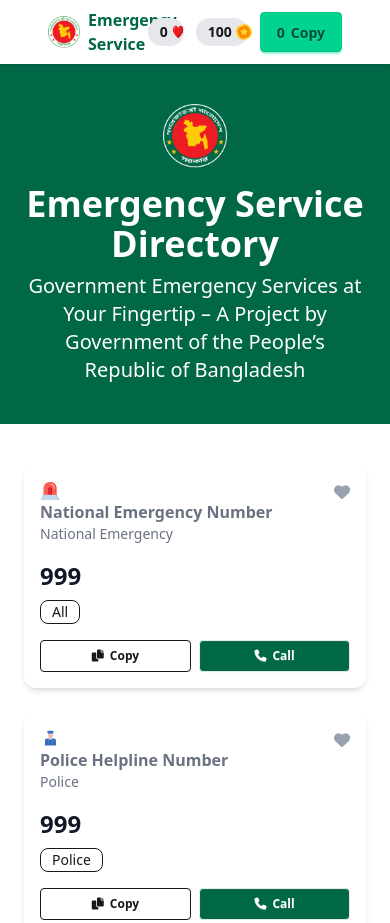
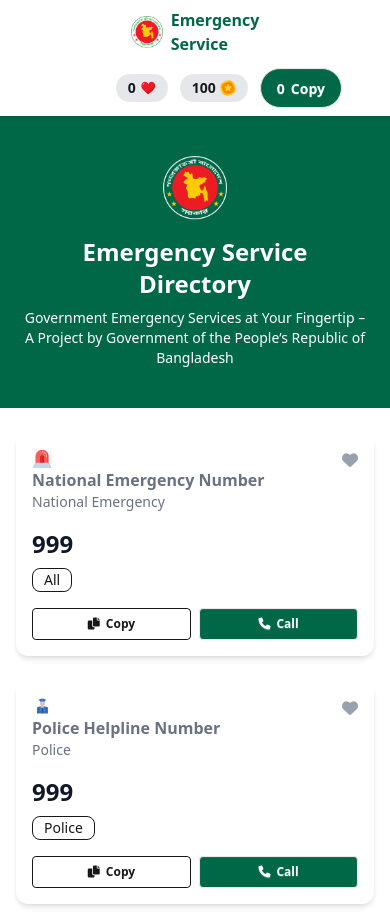
Before and after one commit to muhsinabdullah/PH-Assignment-5, a plain HTML site: page index.html in a window 390 px wide. Shown: the top 923 px of the page. Drawn offline with nearby package versions, Linux system fonts and the light colour scheme; a web font is replaced by a local one.

Commit message:
Responsive Design for mobile devices add

```diff
--- a/index.html
+++ b/index.html
@@ -35,7 +35,7 @@
 
     <!-- Navbar Section Starts-->
     <div class="navbar bg-white shadow-sm px-6">
-        <div class="container mx-auto px-6 flex justify-between items-center">
+        <div class="container mx-auto px-6 flex flex-col sm:flex-row justify-between items-center gap-3 sm:gap-0">
             <div class="flex items-center gap-2">
                 <img src="./assets/logo.png" class="w-8 h-8" alt="">
                 <span class="font-bold text-[#006747]">Emergency<br>Service</span>
@@ -51,7 +51,7 @@
                     <span id="coin-count" class="text-sm font-semibold">100</span>
                     <img src="./assets/coin.png" class="w-4 h-4" alt="">
                 </div>
-                <button id="navbar-copy-btn" class="btn btn-success"> <span id="copy-count">0</span> Copy</button>
+                <button id="navbar-copy-btn" class="btn bg-[#006747]! text-white! rounded-full!"> <span id="copy-count">0</span> Copy</button>
             </div>
         </div>
     </div>
@@ -62,8 +62,8 @@
 
         <div class="container mx-auto flex flex-col items-center text-center px-6">
             <img src="./assets/logo-dark.png" class="w-16 h-16 mb-4" alt="">
-            <h1 class="text-4xl md:text-3xl font-bold mb-2">Emergency Service Directory</h1>
-            <p class="text-xl md:text-sm max-w-2xl">
+            <h1 class="text-2xl sm:text-4xl md:text-3xl font-bold mb-2">Emergency Service Directory</h1>
+            <p class="text-sm md:text-sm sm:text-xl max-w-2xl">
                 Government Emergency Services at Your Fingertip – A Project by Government of the People’s Republic of
                 Bangladesh
             </p>
@@ -73,7 +73,7 @@
 
 
     <!-- Emergency Hotline Section Starts-->
-    <section class="container mx-auto px-6 py-10 grid grid-cols-1 lg:grid-cols-4 gap-6">
+    <section class="container mx-auto px-4 py-6 grid grid-cols-1 md:grid-cols-4 gap-4">
         <div class="lg:col-span-3 grid sm:grid-cols-1 md:grid-cols-2 lg:grid-cols-3 gap-6">
             <div class="card bg-white shadow-md rounded-xl p-4 flex flex-col justify-between">
                 <div class="flex items-start justify-between">
```
